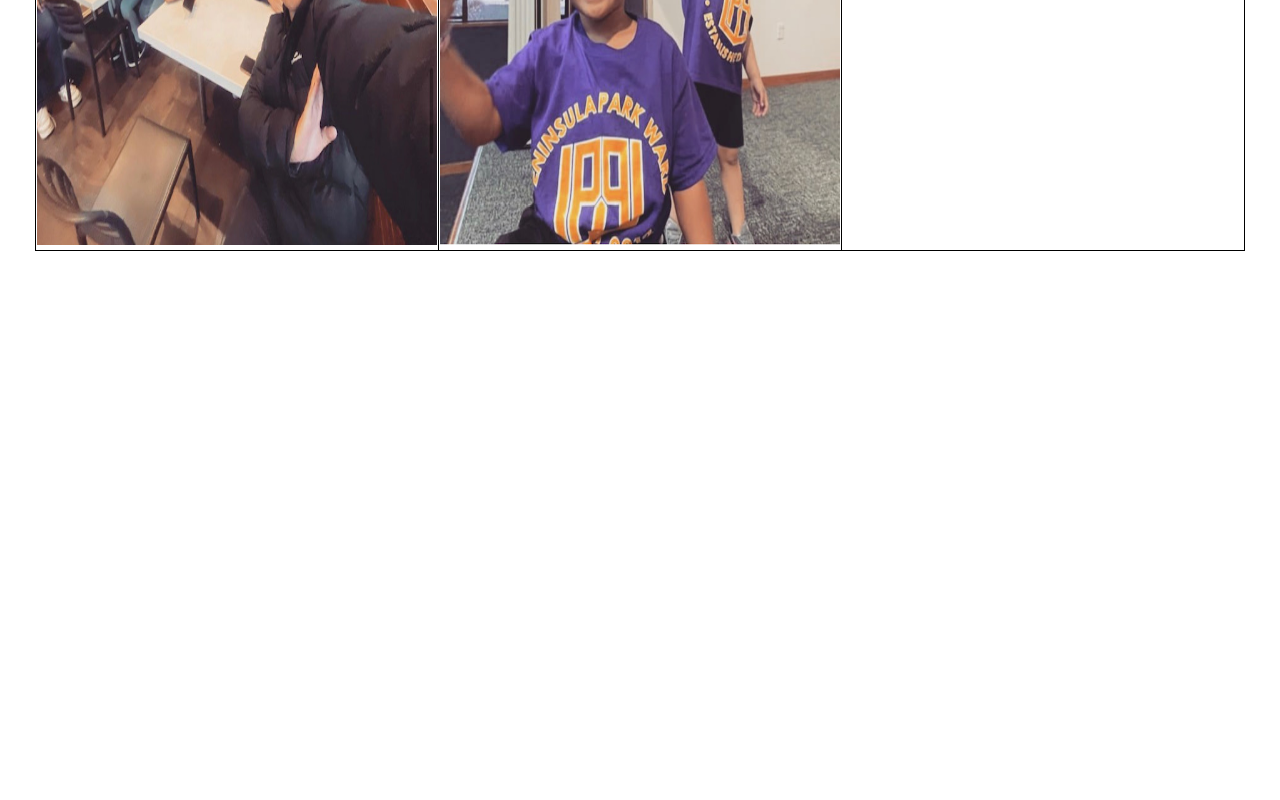
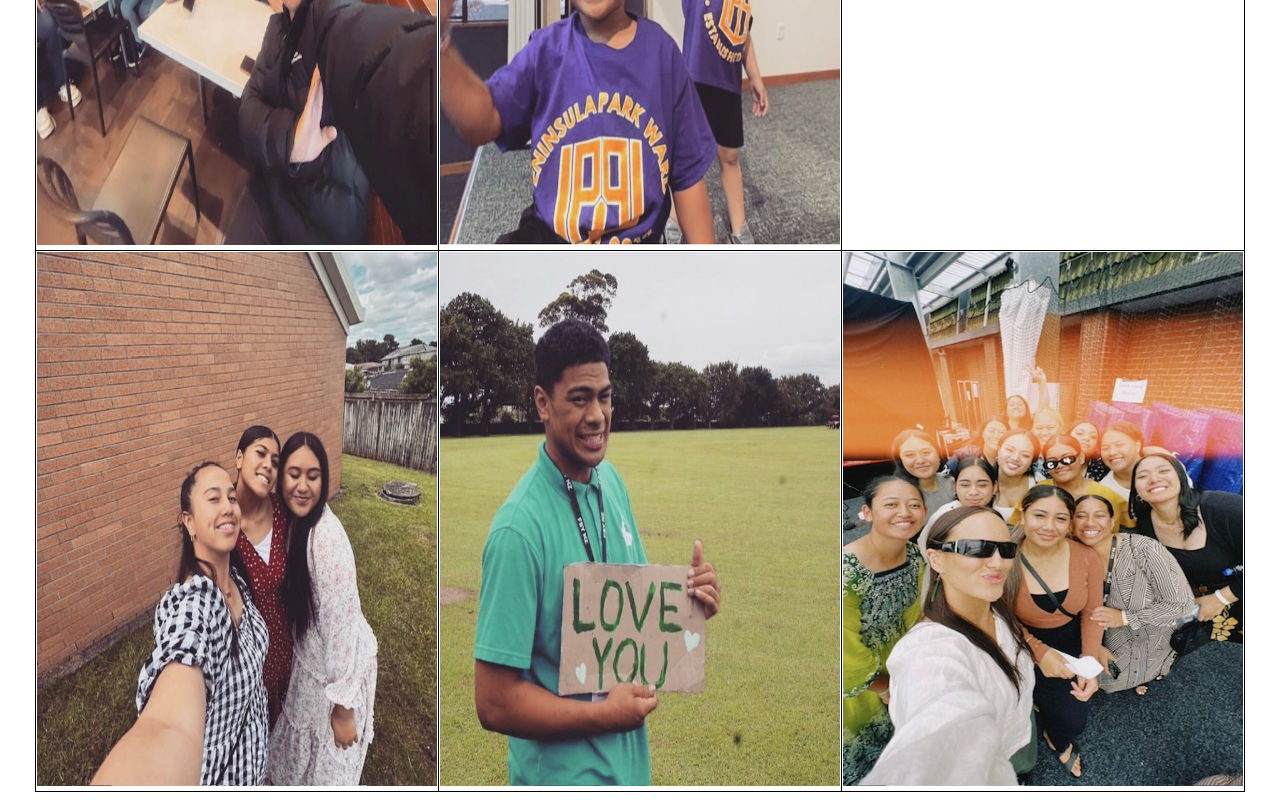
Before and after one commit to vilaaluesi/vilaswebsite, a plain HTML site: page vilasyear13/fma.html in a window 1280 px wide. Shown: the part 2036-2836 px from the top of the page. Before the commit the page ends 2295 px from the top, so only its background shows below. Drawn offline with Linux system fonts and the light colour scheme.

Commit message:
Update fma.html

```diff
--- a/vilasyear13/fma.html
+++ b/vilasyear13/fma.html
@@ -38,6 +38,11 @@ fma
   <th><img src="images/feb1.jpg" alt="tonganlanuageweek" width="400" height="534"></th>
   <th><img src="images/.jpg" alt="tonganlanuageweek" width="400" height="534"></th>
   <tr/>
+     <tr>
+  <th><img src="images/jan1.jpg" alt="tonganlanuageweek" width="400" height="534"></th>
+  <th><img src="images/fsybae.jpg" alt="tonganlanuageweek" width="400" height="534"></th>
+  <th><img src="images/fsy1.jpg" alt="tonganlanuageweek" width="400" height="534"></th>
+  <tr/>
 
 <source src="movie.mp4" type="video/mp4">
 <footer>Copyright &copy 2023 Vila Aluesi</footer>
```
